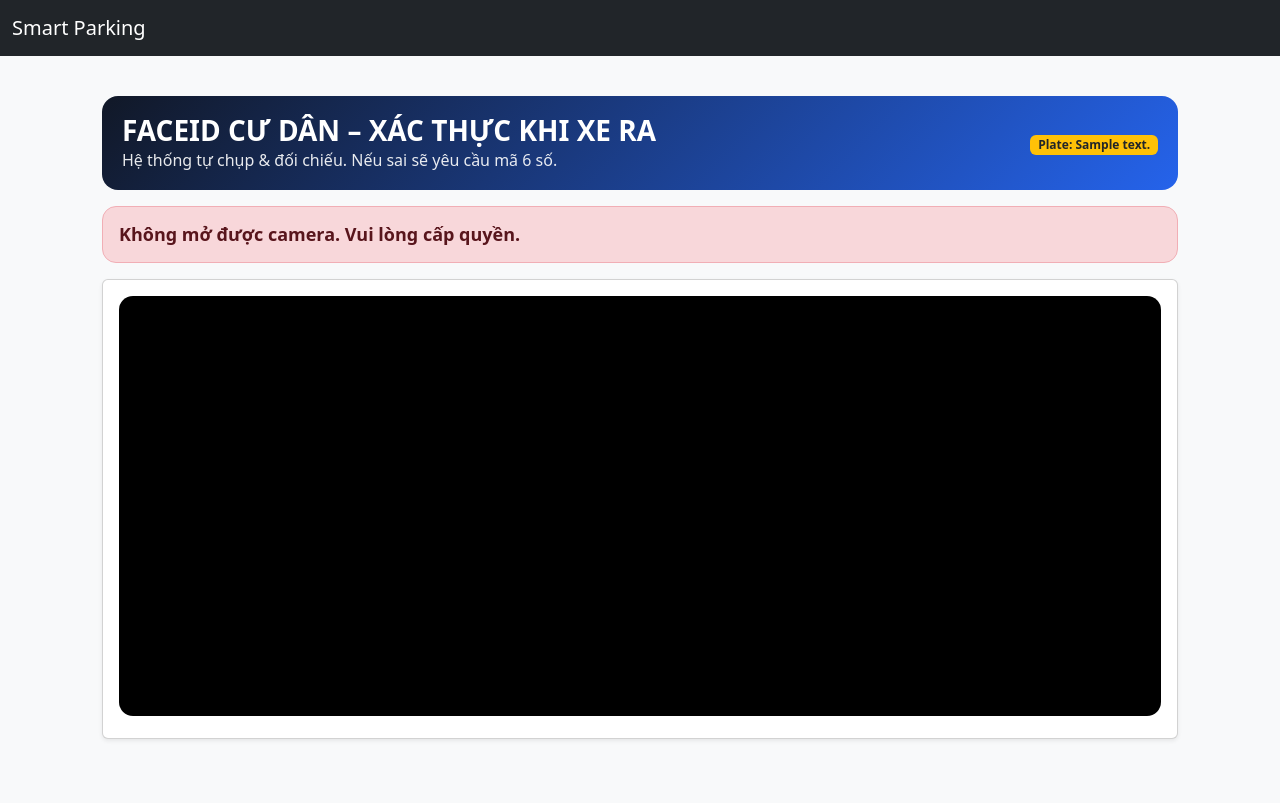
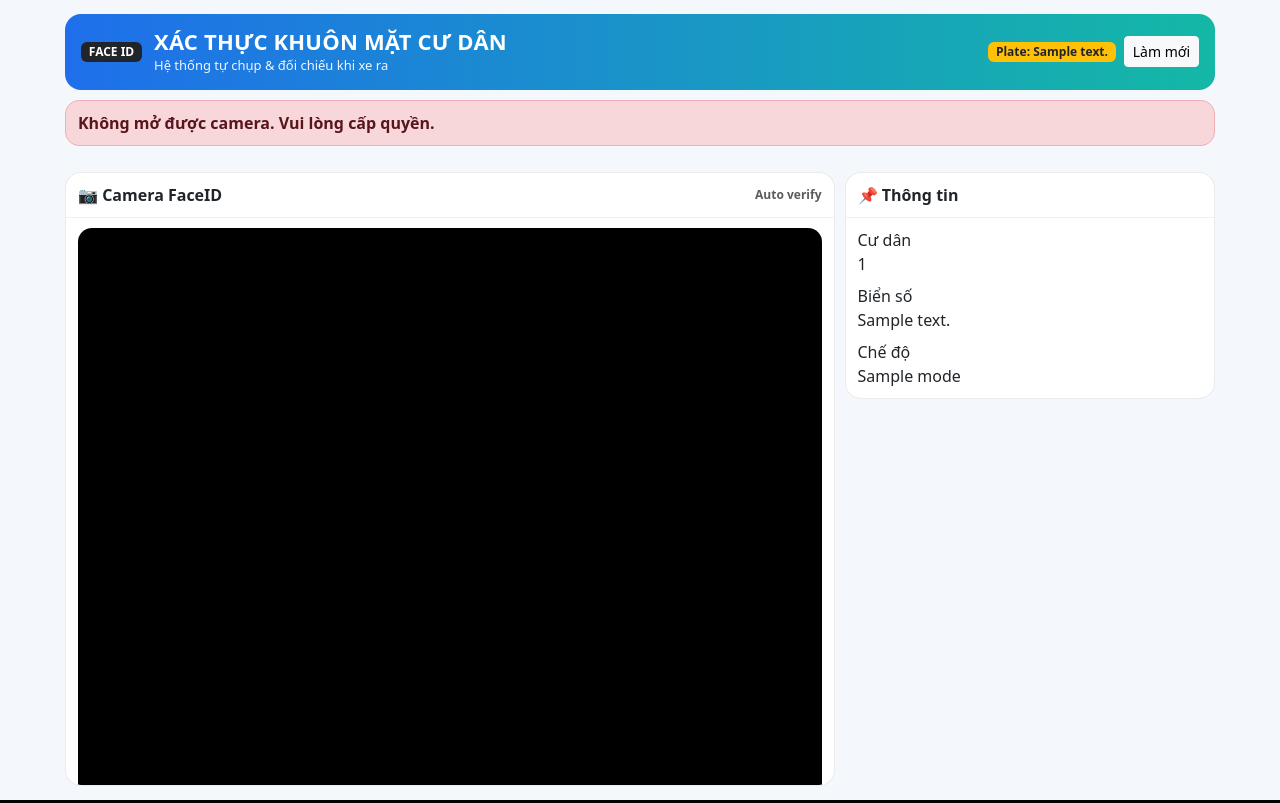
Before and after one commit to QuocVu00/DoAnCNPM, a Flask app: template frontend/templates/gate/gate_face.html in a window 1280 px wide. Run offline with Flask 3, Linux system fonts and the light colour scheme; the template is opened without the code that fills it: most values are stand-ins (such as "Sample title", 1, 10 or a date in 2020).

Commit message:
Update gate UI, split base_gate, improve kiosk layout

```diff
--- /dev/null
+++ b/frontend/static/css/gate_kiosk.css
@@ -0,0 +1,100 @@
+.gate-body{ background:#f4f7fb; overflow:hidden; }
+.gate-main{ height:100vh; padding:14px; }
+.gate-wrap{
+  height: calc(100vh - 28px);
+  max-width: 1150px;
+  margin: 0 auto;
+  display:flex;
+  flex-direction:column;
+  gap:10px;
+}
+
+.gate-hero{
+  border-radius:16px;
+  padding:14px 16px;
+  color:#fff;
+  background: linear-gradient(90deg,#1f6feb,#14b8a6);
+  display:flex;
+  align-items:center;
+  justify-content:space-between;
+  gap:12px;
+}
+.gate-hero .left{ display:flex; align-items:center; gap:12px; }
+.gate-hero h1{ font-size:22px; margin:0; font-weight:900; letter-spacing:.2px; }
+.gate-hero p{ margin:2px 0 0 0; opacity:.92; font-size:13px; }
+.gate-hero .meta{ display:flex; gap:8px; align-items:center; flex-wrap:wrap; }
+
+.gate-status{
+  border-radius:14px;
+  padding:10px 12px;
+  background:#e6fbff;
+  border:1px solid rgba(0,0,0,.06);
+  font-weight:800;
+}
+
+.gate-grid{
+  flex:1;
+  min-height:0;
+  display:grid;
+  grid-template-columns: 1.35fr .65fr;
+  gap:10px;
+}
+
+.gcard{
+  background:#fff;
+  border:1px solid rgba(0,0,0,.08);
+  border-radius:16px;
+  overflow:hidden;
+  min-height:0;
+}
+.gcard-h{
+  padding:10px 12px;
+  border-bottom:1px solid rgba(0,0,0,.06);
+  font-weight:900;
+  display:flex;
+  align-items:center;
+  justify-content:space-between;
+}
+.gcard-b{ padding:10px 12px; min-height:0; }
+
+.video-shell{
+  height:100%;
+  min-height:0;
+  border-radius:14px;
+  overflow:hidden;
+  background:#000;
+}
+.video-shell video{
+  width:100%;
+  height:100%;
+  object-fit:cover;
+}
+
+.side-stack{
+  height:100%;
+  min-height:0;
+  display:flex;
+  flex-direction:column;
+  gap:10px;
+}
+
+.lock-box{
+  border:1px solid rgba(220,53,69,.3);
+  background:#fff5f5;
+  border-radius:14px;
+  padding:10px 12px;
+}
+
+.big-status{
+  border-radius:14px;
+  padding:10px 12px;
+  font-weight:900;
+  display:none;
+}
+.big-status.show{ display:block; }
+
+@media (max-width: 992px){
+  .gate-grid{ grid-template-columns:1fr; }
+  .gate-main{ overflow:auto; }
+  .gate-body{ overflow:auto; }
+}
--- /dev/null
+++ b/frontend/templates/base_gate.html
@@ -0,0 +1,19 @@
+<!doctype html>
+<html lang="vi">
+<head>
+  <meta charset="utf-8">
+  <meta name="viewport" content="width=device-width, initial-scale=1">
+  <title>{% block title %}Trạm cổng{% endblock %}</title>
+
+  <link href="https://cdn.jsdelivr.net/npm/bootstrap@5.3.3/dist/css/bootstrap.min.css" rel="stylesheet">
+  <link rel="stylesheet" href="{{ url_for('static', filename='css/gate_kiosk.css') }}?v=1">
+  {% block head %}{% endblock %}
+</head>
+<body class="gate-body">
+  <main class="gate-main">
+    {% block content %}{% endblock %}
+  </main>
+  <script src="https://cdn.jsdelivr.net/npm/bootstrap@5.3.3/dist/js/bootstrap.bundle.min.js"></script>
+  {% block scripts %}{% endblock %}
+</body>
+</html>
--- a/frontend/templates/gate/gate_face.html
+++ b/frontend/templates/gate/gate_face.html
@@ -1,55 +1,98 @@
-{% extends "base.html" %}
+{% extends "base_gate.html" %}
 {% block title %}Trạm FaceID cư dân{% endblock %}
 
 {% block head %}
   {{ super() }}
   <style>
-    .wrap{max-width:1100px;margin:0 auto}
-    .hero{
-      background: linear-gradient(135deg,#111827,#2563eb);
-      color:#fff;border-radius:16px;padding:18px 20px;
-      display:flex;align-items:center;justify-content:space-between;gap:12px
-    }
-    .hero h3{margin:0;font-weight:800}
-    .hero p{margin:0;opacity:.9}
-    .card video{width:100%;max-height:420px;border-radius:14px;background:#000;object-fit:cover}
-    .status{border-radius:14px;padding:14px 16px;font-weight:800;font-size:18px}
-    .code-box{display:none}
-    .code-box.show{display:block}
+    .face-status{ font-size:16px; }
+    .btn-sm{ white-space:nowrap; }
   </style>
 {% endblock %}
 
 {% block content %}
-<div class="container py-4 wrap">
-  <div class="hero mb-3">
-    <div>
-      <h3>FACEID CƯ DÂN – XÁC THỰC KHI XE RA</h3>
-      <p>Hệ thống tự chụp & đối chiếu. Nếu sai sẽ yêu cầu mã 6 số.</p>
+<div class="gate-wrap">
+
+  <!-- Header giống gate_plate -->
+  <div class="gate-hero">
+    <div class="left">
+      <span class="badge bg-dark">FACE ID</span>
+      <div>
+        <h1>XÁC THỰC KHUÔN MẶT CƯ DÂN</h1>
+        <p>Hệ thống tự chụp & đối chiếu khi xe ra</p>
+      </div>
     </div>
-    <div class="text-end">
-      <div class="badge bg-warning text-dark">Plate: {{ plate_text }}</div>
+    <div class="meta">
+      <span class="badge bg-warning text-dark">Plate: {{ plate_text }}</span>
+      <button class="btn btn-light btn-sm" type="button" id="btn-reload">Làm mới</button>
     </div>
   </div>
 
-  <div id="status" class="status alert alert-info">Đang mở camera…</div>
-
-  <div class="card shadow-sm mb-3">
-    <div class="card-body">
-      <video id="cam" autoplay playsinline></video>
-      <canvas id="cv" style="display:none;"></canvas>
-    </div>
+  <!-- Status -->
+  <div id="status" class="big-status alert alert-info face-status">
+    Đang mở camera…
   </div>
 
-  <div id="codeBox" class="code-box">
-    <div class="card shadow-sm">
-      <div class="card-body">
-        <div class="fw-bold mb-2">Nhập mã 6 số (backup code)</div>
-        <div class="d-flex gap-2">
-          <input id="backup" class="form-control" placeholder="Nhập 6 số..." inputmode="numeric" maxlength="6">
-          <button id="btnSend" class="btn btn-primary">Gửi</button>
+  <div class="gate-grid">
+
+    <!-- Camera -->
+    <div class="gcard">
+      <div class="gcard-h">
+        <span>📷 Camera FaceID</span>
+        <span class="text-muted" style="font-weight:700;font-size:12px;">Auto verify</span>
+      </div>
+      <div class="gcard-b" style="height:100%;min-height:0;">
+        <div class="video-shell" style="height:100%;min-height:0;">
+          <video id="cam" autoplay playsinline></video>
+          <canvas id="cv" style="display:none;"></canvas>
         </div>
-        <div class="text-muted mt-2">Nhấn Enter để gửi nhanh.</div>
       </div>
+    </div>
+
+    <!-- Panel phải -->
+    <div class="side-stack">
+
+      <div class="gcard">
+        <div class="gcard-h">
+          <span>📌 Thông tin</span>
+        </div>
+        <div class="gcard-b">
+          <div class="kv">
+            <div class="k">Cư dân</div>
+            <div class="v">{{ resident_id }}</div>
+          </div>
+          <div class="kv mt-2">
+            <div class="k">Biển số</div>
+            <div class="v">{{ plate_text }}</div>
+          </div>
+          <div class="kv mt-2">
+            <div class="k">Chế độ</div>
+            <div class="v">{{ mode }}</div>
+          </div>
+        </div>
+      </div>
+
+      <!-- Backup code -->
+      <div id="codeBox" class="gcard" style="display:none;">
+        <div class="gcard-h">
+          <span>🔑 Mã dự phòng (6 số)</span>
+        </div>
+        <div class="gcard-b">
+          <input
+            id="backup"
+            class="form-control compact-input"
+            inputmode="numeric"
+            maxlength="6"
+            placeholder="Nhập 6 số"
+          />
+          <button id="btnSend" class="btn btn-primary w-100 mt-2">
+            Gửi xác thực
+          </button>
+          <small class="text-muted d-block mt-2">
+            * Dùng khi FaceID không khớp
+          </small>
+        </div>
+      </div>
+
     </div>
   </div>
 </div>
@@ -69,12 +112,15 @@
   let stream=null, busy=false, stopped=false;
 
   function setStatus(msg, cls="alert alert-info"){
-    statusBox.className="status " + cls;
-    statusBox.innerText=msg;
+    statusBox.className = "big-status show " + cls;
+    statusBox.innerText = msg;
   }
 
   async function startCamera(){
-    stream = await navigator.mediaDevices.getUserMedia({ video:{ facingMode:"user" }, audio:false });
+    stream = await navigator.mediaDevices.getUserMedia({
+      video:{ facingMode:"user" },
+      audio:false
+    });
     video.srcObject = stream;
     await new Promise(r => video.onloadedmetadata = r);
   }
@@ -101,7 +147,7 @@
       };
       const resp = await fetch("/gate/face/capture", {
         method:"POST",
-        headers:{"Content-Type":"application/json"},
+        headers:{ "Content-Type":"application/json" },
         body: JSON.stringify(payload)
       });
       const data = await resp.json();
@@ -114,7 +160,7 @@
 
       if (data && data.need_backup_code){
         setStatus(data.message || "Không xác thực được. Nhập mã 6 số.", "alert alert-warning");
-        codeBox.classList.add("show");
+        codeBox.style.display="block";
         setTimeout(()=>backupInput.focus(), 50);
         return;
       }
@@ -134,19 +180,23 @@
     try{
       await startCamera();
       setStatus("Đang xác thực khuôn mặt…", "alert alert-info");
-      // auto loop: tự chụp liên tục
       setInterval(()=>sendFace(null), 1200);
     }catch(e){
       setStatus("Không mở được camera. Vui lòng cấp quyền.", "alert alert-danger");
     }
   }
 
-  btnSend.addEventListener("click", ()=>{
+  // Reload
+  document.getElementById("btn-reload")?.addEventListener("click", ()=>location.reload());
+
+  // Backup submit
+  btnSend?.addEventListener("click", ()=>{
     const code = (backupInput.value||"").trim();
-    if (!code) return;
+    if (code.length !== 6) return;
     sendFace(code);
   });
-  backupInput.addEventListener("keydown", (e)=>{
+
+  backupInput?.addEventListener("keydown", (e)=>{
     if (e.key === "Enter"){
       e.preventDefault();
       btnSend.click();
```
Also changed, not shown: frontend/static/css/admin_home.css (added, +131 -0 lines), frontend/templates/admin/home.html (+24 -51 lines), frontend/templates/gate/gate_plate.html (+92 -35 lines).
